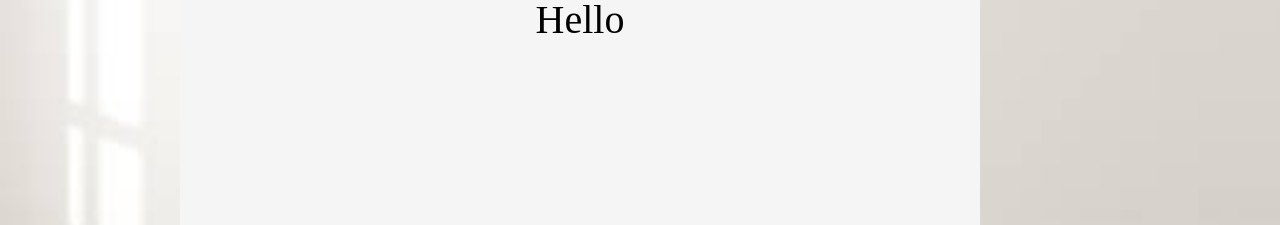
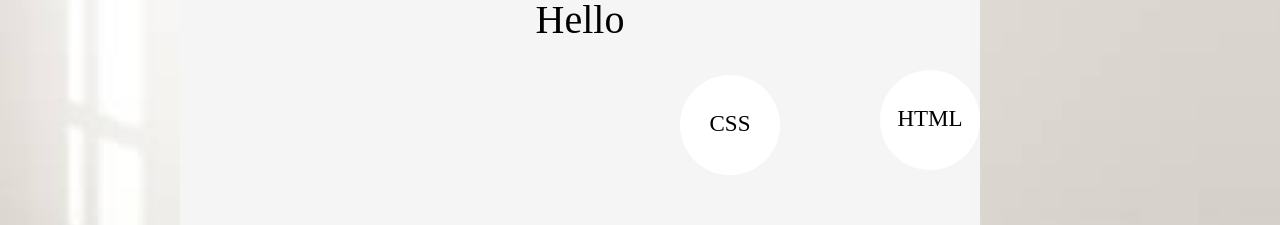
Before and after one commit to andrearestrepox/personal-portfolio, a React (Create React App) app: page / in a window 1280 px wide. Shown: the part 1197-1422 px from the top of the page. Built offline with nearby package versions, Linux system fonts and the light colour scheme.

Commit message:
fixing circle animation

```diff
--- a/src/App.css
+++ b/src/App.css
@@ -275,24 +275,50 @@ nav.navbar .navbar-toggler[aria-expanded="true"] .navbar-toggler-icon {
   bottom: 300px;
   right: 300px;
 }
-
-.rectangle2 {
-  background-color: whitesmoke;
+.ball {
   position: absolute;
-  bottom: -300px;
-  right: 500px;
+  top: 100px;
+  bottom: 100px;
+  width: 100px;
+  height: 100px;
+  border-radius: 50%;
+  animation: x 5s linear infinite alternate;
+  background-color: white;
+  font-size: 10px;
+}
+.ball h3{
+margin-top: 35px;
+font-size: 23px;
+}
+ .x {
+  animation: x 13s linear infinite alternate;
+}
+.y {
+  animation: y 7s linear infinite alternate;
 }
 
+@keyframes x {
+  100% {
+    transform: translateX( calc(100vw - 200px ) );
+  }
+}
+@keyframes y {
+  100% {
+    transform: translateY( calc(100vh - 200px) );
+  }
+}
+
+
+
+
 .row {
-  /* height: 300px; */
-  /* width: 800px; */
+
   background-color: whitesmoke;
   position: absolute;
   display: flex;
   flex-wrap: wrap;
   padding: 0 4px;
-  /* bottom: 300px; */
-  /* right: 300px; */
+
 }
 
 .column {
--- /dev/null
+++ b/src/balls.css
@@ -0,0 +1,94 @@
+
+
+.ball {
+    position: absolute;
+    top: 100px;
+    bottom: 100px;
+    width: 100px;
+    height: 100px;
+    border-radius: 50%;
+    animation: x 5s linear infinite alternate;
+    background-color: white;
+    font-size: 10px;
+  }
+  .ball h3{
+  margin-top: 35px;
+  font-size: 23px;
+  }
+   .x {
+    animation: x 13s linear infinite alternate;
+  }
+  .y {
+    animation: y 7s linear infinite alternate;
+  }
+
+  @keyframes x {
+    100% {
+      transform: translateX( calc(100vw - 200px ) );
+    }
+  }
+  @keyframes y {
+    100% {
+      transform: translateY( calc(100vh - 200px) );
+    }
+  }
+
+    @keyframes bounce {
+    from {
+      transform: translate3d(0,0,0);
+    }
+    to {
+      transform: translate3d(0, 200px, 0);
+    }
+  }
+
+    .ball1 {
+    position: absolute;
+    top: 1255px;
+    right: 500px;
+    width: 100px;
+    height: 100px;
+    border-radius: 50%;
+    animation: bounce1 0.5s;
+    animation-direction: alternate;
+    animation-timing-function: cubic-bezier(.5, 0.05, 1, .5);
+    animation-iteration-count: infinite;
+    background-color: white;
+  }
+  .ball1 h3{
+    margin-top: 35px;
+    font-size: 23px;
+    }
+  @keyframes bounce1 {
+    from {
+      transform: translate3d(0,0,0);
+    }
+    to {
+      transform: translate3d(0, 200px, 0);
+    }
+  }
+  .ball2 {
+    position: absolute;
+    top: 1250px;
+    right: 300px;
+    width: 100px;
+    height: 100px;
+    border-radius: 50%;
+    animation: bounce2 0.5s;
+    animation-direction: alternate;
+    animation-timing-function: cubic-bezier(.5, 0.05, 1, .5);
+    animation-iteration-count: infinite;
+    background-color: white;
+  }
+  .ball2 h3{
+    margin-top: 35px;
+    font-size: 23px;
+    }
+   @keyframes bounce2 {
+    from {
+      transform: translate3d(0,0,0);
+    }
+    to {
+      transform: translate3d(0, 200px, 0);
+    }
+  }
--- a/src/components/Skills.js
+++ b/src/components/Skills.js
@@ -1,5 +1,5 @@
-import liquid from '../assets/img/liquidswirl.jpg'
 import roomimg from '../assets/img/roomimg.jpg'
+import '../balls.css'
 
 
 function Skills() {
@@ -8,9 +8,27 @@ function Skills() {
         <div>
 
             <img className='liquid' src={roomimg} alt="liqud swirl image" />
-            <div className='rectangle2'>
+            <div>
             {/* <h2>Skills</h2> */}
              </div>
+           <div className='y'><div className='ball'><h3>Javascript</h3></div></div>
+            <div className='ball1'><h3>CSS</h3></div>
+            <div className='ball2'><h3>HTML</h3></div>
+            <div className='ball3'></div>
+            <div className='ball4'></div>
+            <div className='ball5'></div>
+            <div className='ball6'></div>
+            <div className='ball7'></div>
+            <div className='ball8'></div>
+            <div className='ball9'></div>
+            {/* <div className='ball'></div>
+            <div className='ball'></div>
+            <div className='ball'></div>
+            <div className='ball'></div>
+            <div className='ball'></div>
+            <div className='ball'></div>
+            <div className='ball'></div> */}
+
         </div>
 
     )
```
Also changed, not shown: src/assets/img/laptop.png (added), src/assets/img/patop1.png (added).
